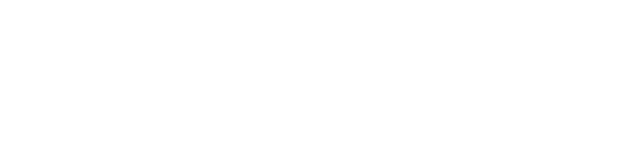
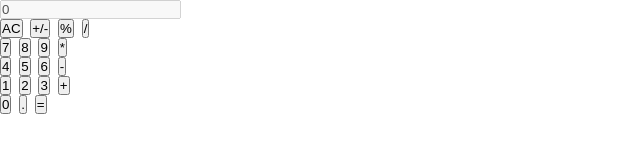
Before and after one commit to nicovalerian/calculator, a plain HTML site: page index.html in a window 1280 px wide. Shown: the whole page, without its empty margins (0-640 px from the left). Drawn offline with Linux system fonts and the light colour scheme.

Commit message:
Add buttons and display barebone

```diff
--- a/index.html
+++ b/index.html
@@ -1,15 +1,54 @@
 <!DOCTYPE html>
 <html lang="en">
-<head>
-    <meta charset="UTF-8">
-    <meta name="viewport" content="width=device-width, initial-scale=1.0">
+  <head>
+    <meta charset="UTF-8" />
+    <meta name="viewport" content="width=device-width, initial-scale=1.0" />
     <title>Calculator</title>
-    <link rel="stylesheet" href="styles.css">
+    <link rel="stylesheet" href="styles.css" />
     <script defer src="main.js"></script>
-</head>
-<body>
+  </head>
+  <body>
     <div class="calc-app">
-
+      <div class="calc-wrapper">
+        <div class="top">
+          <div class="display">
+            <input type="text" class="display-input" value="0" disabled />
+          </div>
+        </div>
+        <div class="bottom">
+            <div class="buttons">
+                <div class="buttons-row">
+                    <button type="button" class="clear-btn" value="clear">AC</button>
+                    <button type="button" class="sign-btn" value="sign">+/-</button>
+                    <button type="button" class="percent-btn" value="percent">%</button>
+                    <button type="button" class="operator-btn" value="/">/</button>
+                </div>
+                <div class="buttons-row">
+                    <button type="button" class="operand-btn" value="7">7</button>
+                    <button type="button" class="operand-btn" value="8">8</button>
+                    <button type="button" class="operand-btn" value="9">9</button>
+                    <button type="button" class="operator-btn" value="*">*</button>
+                </div>
+                <div class="buttons-row">
+                    <button type="button" class="operand-btn" value="4">4</button>
+                    <button type="button" class="operand-btn" value="5">5</button>
+                    <button type="button" class="operand-btn" value="6">6</button>
+                    <button type="button" class="operator-btn" value="-">-</button>
+                </div>
+                <div class="buttons-row">
+                    <button type="button" class="operand-btn" value="1">1</button>
+                    <button type="button" class="operand-btn" value="2">2</button>
+                    <button type="button" class="operand-btn" value="3">3</button>
+                    <button type="button" class="operator-btn" value="+">+</button>
+                </div>
+                <div class="buttons-row">
+                    <button type="button" class="operand-btn" id="zero-btn" value="0">0</button>
+                    <button type="button" class="decimal-btn" value=".">.</button>
+                    <button type="button" class="equals-btn" value="=">=</button>
+                </div>
+            </div>
+        </div>
+      </div>
     </div>
-</body>
+  </body>
 </html>
```
